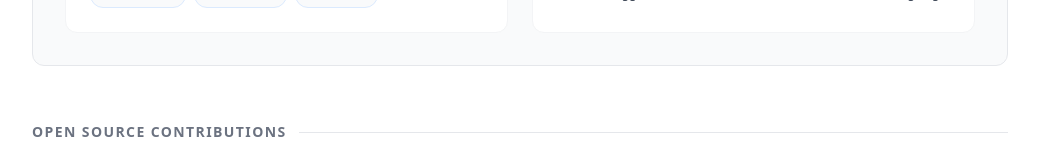
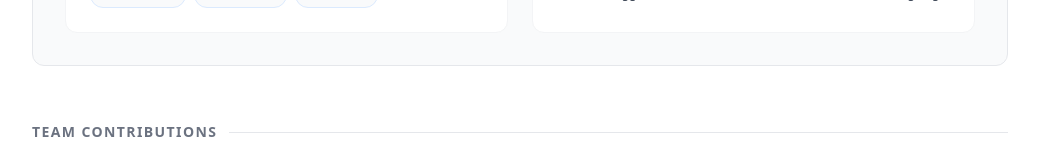
Before and after one commit to AbdurRehman924/Personal-Portfolio, a React (Create React App) app: page / in a window 1280 px wide. Shown: the part 7960-8126 px from the top of the page, without its empty margins (120-1159 px from the left). Built offline with nearby package versions, Linux system fonts and the light colour scheme.

Commit message:
refactor(projects): rename section to Team Contributions

```diff
--- a/src/components/Projects.jsx
+++ b/src/components/Projects.jsx
@@ -213,7 +213,7 @@ const Projects = () => {
         {[
           { label: "Cloud Infrastructure & DevSecOps", items: projects.slice(0, 3) },
           { label: "Full Stack Engineering", items: projects.slice(3, 6) },
-          { label: "Open Source Contributions", items: projects.slice(6) },
+          { label: "Team Contributions", items: projects.slice(6) },
         ].map((group) => (
           <div key={group.label} className="mb-14">
             <div className="flex items-center gap-3 mb-6">
```
